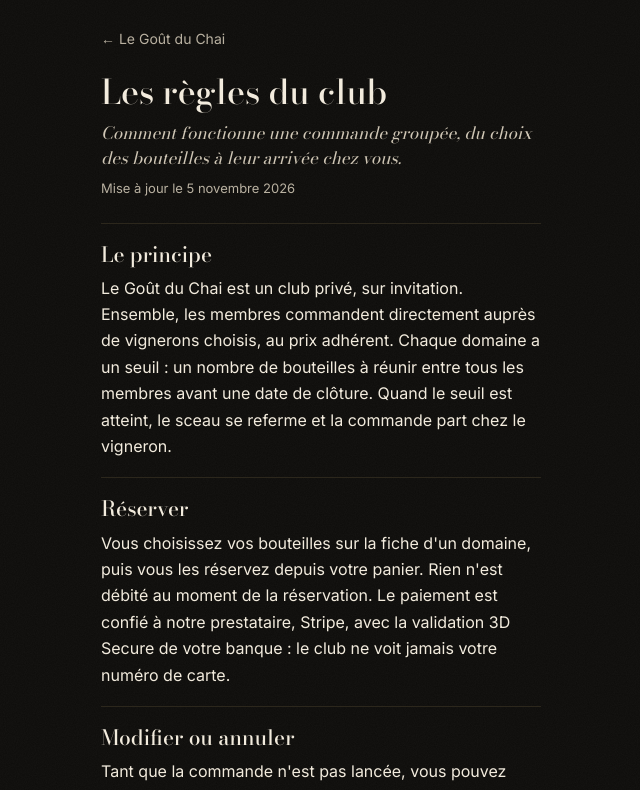
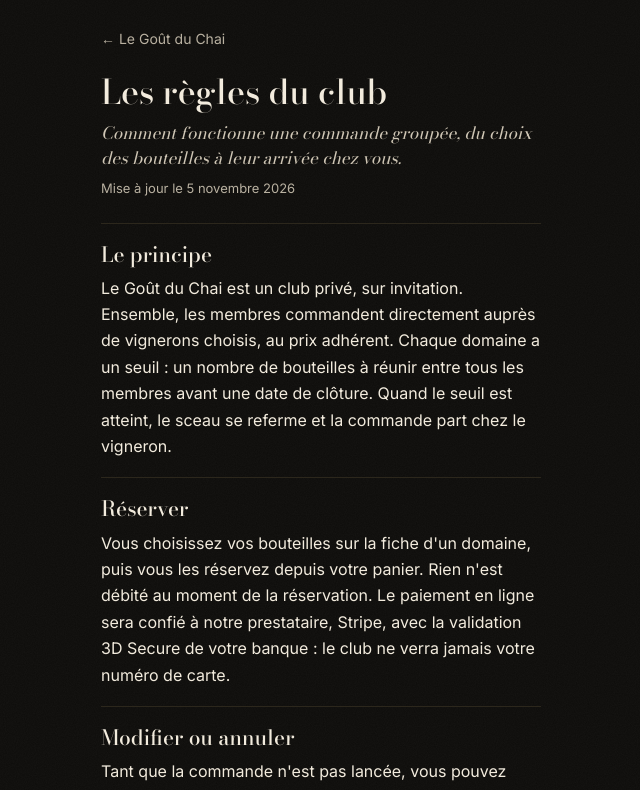
Before and after one commit to nicolaslascombes78-oss/gout-du-chai, a Next.js app: page /regles in a window 1280 px wide. Shown: the top 790 px of the page, without its empty margins (319-959 px from the left). Built offline with nearby package versions, Linux system fonts and the light colour scheme.

Commit message:
Règles : paiement Stripe au futur, pas encore branché
Updated payment description for clarity.

```diff
--- a/app/regles/page.js
+++ b/app/regles/page.js
@@ -29,8 +29,8 @@ export default function Regles() {
         <h2>Réserver</h2>
         <p>
           Vous choisissez vos bouteilles sur la fiche d&apos;un domaine, puis vous les réservez depuis votre panier.
-          Rien n&apos;est débité au moment de la réservation. Le paiement est confié à notre prestataire, Stripe, avec
-          la validation 3D Secure de votre banque : le club ne voit jamais votre numéro de carte.
+          Rien n&apos;est débité au moment de la réservation. Le paiement en ligne sera confié à notre prestataire,
+          Stripe, avec la validation 3D Secure de votre banque : le club ne verra jamais votre numéro de carte.
         </p>
       </section>
 
```
